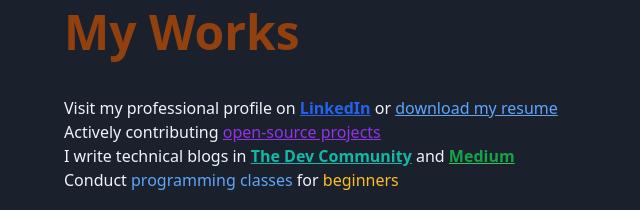
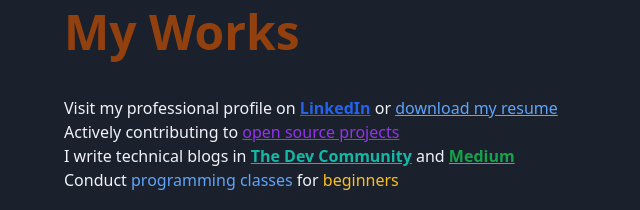
Before and after one commit to jaamaalxyz/jaamaalxyz.github.io, a Next.js app: page / in a window 1280 px wide. Shown: the part 900-1110 px from the top of the page, without its empty margins (256-896 px from the left). Built offline with nearby package versions, Linux system fonts and the light colour scheme.

Commit message:
sentence rephrase

```diff
--- a/components/Works.tsx
+++ b/components/Works.tsx
@@ -24,13 +24,13 @@
       </Link>
     </p>
     <p>
-      Actively contributing{' '}
+      Actively contributing to{' '}
       <Link href="https://github.com/jaamaalxyz">
         <a
           target="_blank"
           className="text-purple-600 underline decoration-purple-600"
         >
-          open-source projects
+          open source projects
         </a>
       </Link>
     </p>
```
